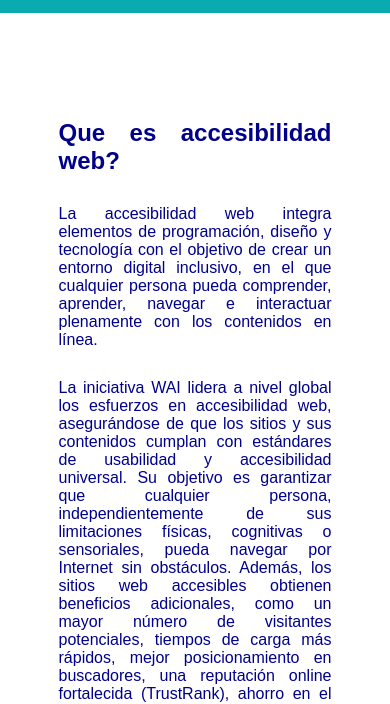
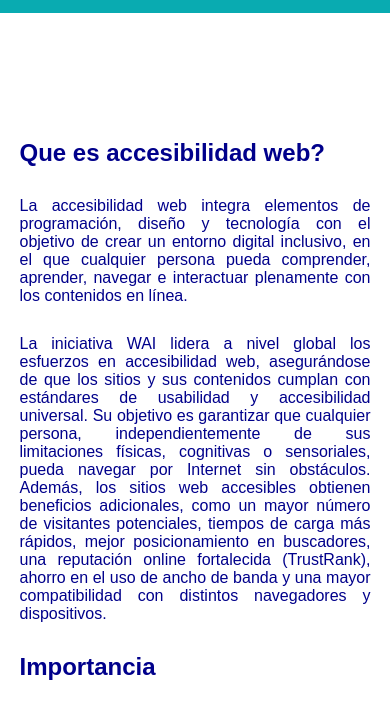
Before and after one commit to mrbitsarcadecr/mrbitsarcadecr.github.io, a plain HTML site: page accesibilidad.html in a window 390 px wide. Shown: the part 81-785 px from the top of the page. Drawn offline with Linux system fonts and the light colour scheme.

Commit message:
Add files via upload

```diff
--- a/css/index.css
+++ b/css/index.css
@@ -21,6 +21,20 @@ body {
     padding: 1rem 2rem;
     background-color: #09abb1;
     color: white;
+}
+.contenedor{
+    margin: 20px 0;
+
+    /* text-align: justify; */
+    display:flex ;
+    flex-direction: column;
+    align-items: center;
+    justify-content: space-evenly;
+    text-align: justify;
+}
+
+.contenedor a, h2{
+    align-self: flex-start;
 }
 
 .main{
@@ -63,6 +77,8 @@ body {
     text-decoration: underline;
 }
 
+
+
 .mainUsabilidad{
     margin: 200px 0;
     /* text-align: center; */
@@ -104,6 +120,10 @@ body {
 }
 .mainAcces div h4{
     text-decoration: underline;
+}
+
+.mainAcces div img{
+    width: 99%;
 }
 
 
@@ -196,11 +216,20 @@ body {
         object-fit: contain;
     }
 
-    .contenedor{
+    .mainUsabilidad div{
+    width: 90%;
+    }
+    .mainAcces div{
+        width: 90%;
+    }
+    .mainSEO div{
+        width: 90%;
+    }
 
+    /* .contenedor{
 
         width: 100%;
         justify-items: center;
-    }
+    } */
 
 }
```
Also changed, not shown: accesibilidad.html (+4 -4 lines), index.html (+1 -1 lines), usabilidad.html (+17 -12 lines).
